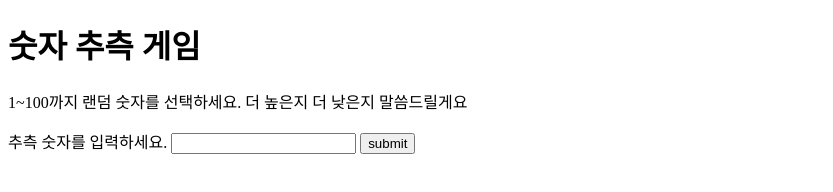
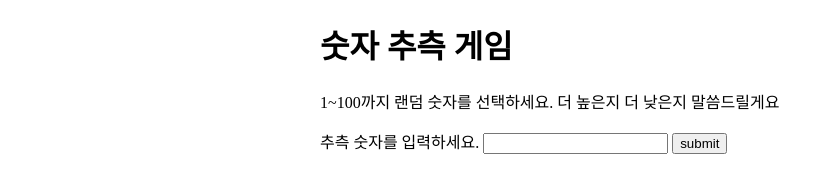
Before and after one commit to Gvl21/number_game, a plain HTML site: page index.html in a window 1280 px wide. Shown: the whole page, without its empty margins (0-833 px from the left). Drawn offline with Linux system fonts and the light colour scheme.

Commit message:
add style

```diff
--- a/index.html
+++ b/index.html
@@ -1,10 +1,20 @@
 <!DOCTYPE html>
 <html lang="en">
   <head>
-  <meta charset="UTF-8">
-  <meta name="viewport" content="width=device-width, initial-scale=1.0">
+    <meta charset="UTF-8" />
+    <meta name="viewport" content="width=device-width, initial-scale=1.0" />
     <title>숫자 추측게임</title>
     <style>
+      body{
+        width: 50%;
+        max-width: 800px;
+        min-width: 480px;
+        margin: 0 auto;
+      }
+
+      .form input {
+        width: 200px;
+      }
 
     </style>
   </head>
@@ -15,10 +25,9 @@
 
     <form action="">
       <label for="guessField">추측 숫자를 입력하세요.</label>
-    <input type="text" id="guessField"/>
-    <input type="submit" value="submit"/>
+      <input type="text" id="guessField" />
+      <input type="submit" value="submit" />
     </form>
-
 
     <!-- 결과 창 -->
     <div class="resultParas">
@@ -26,10 +35,5 @@
       <p class="lastResult"></p>
       <p class="lowOrHi"></p>
     </div>
-
-
   </body>
-
-
-
 </html>
```
Lines whose indentation alone changed are shown as unchanged.
